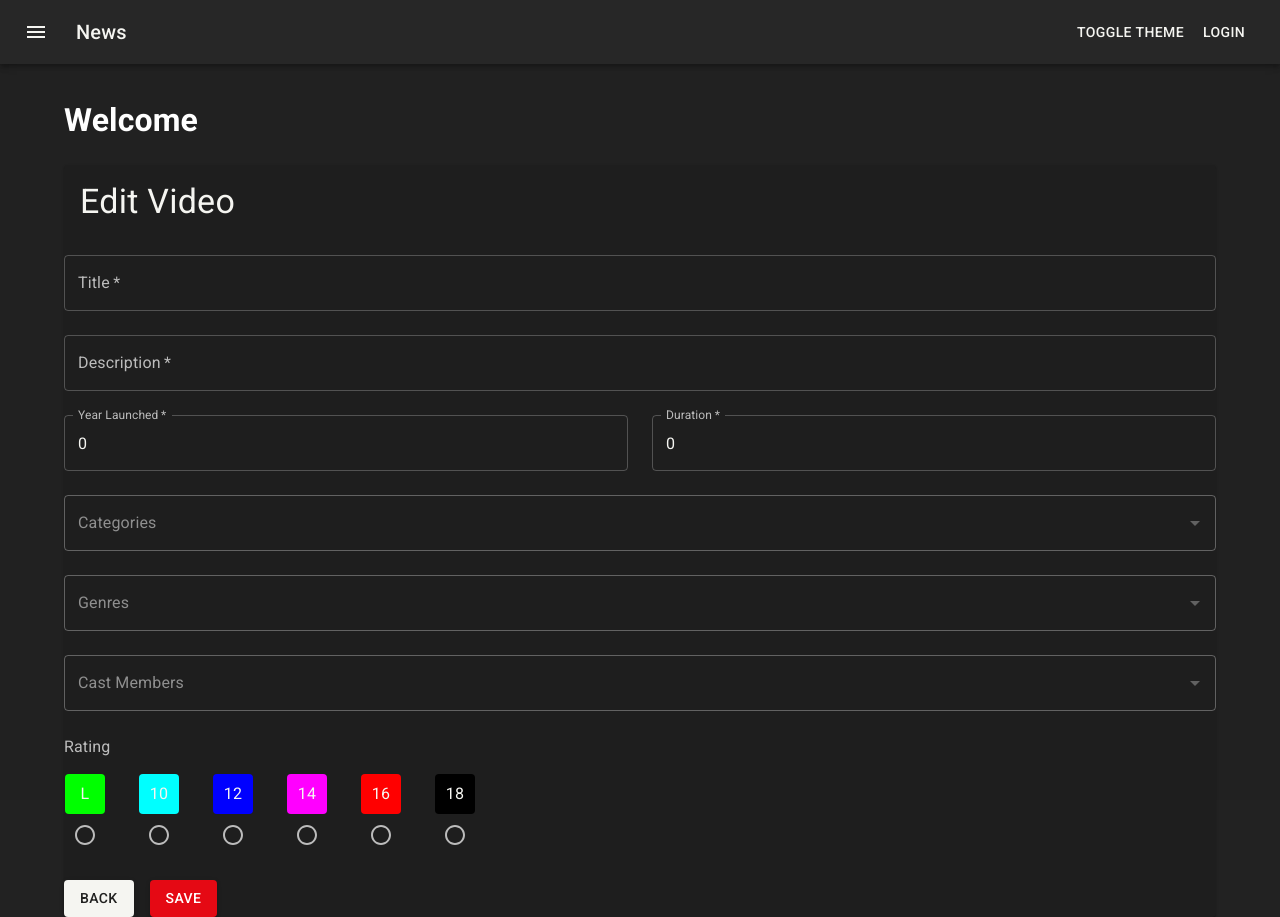
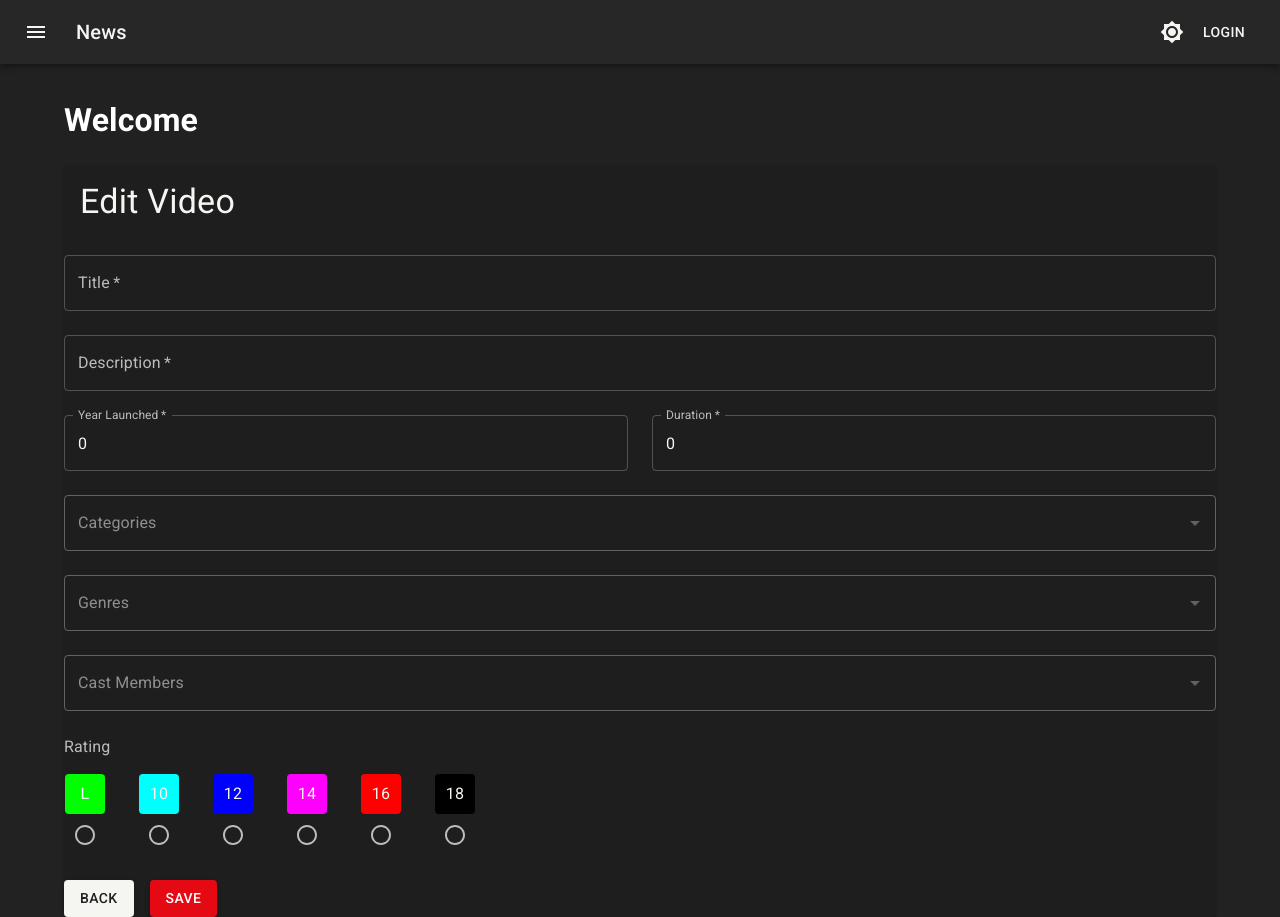
Before and after one commit to killertiger/fullcycle_codeflix, a React (Create React App) app: page /videos/edit/1 in a window 1280 px wide. Built offline with nearby package versions, Linux system fonts and the light colour scheme; no server answers.

Commit message:
feat: :sparkles: Improve theme toggle

```diff
--- a/src/App.tsx
+++ b/src/App.tsx
@@ -18,7 +18,7 @@ import { GenreList } from './features/genre/GenreList';
 import { VideosList } from './features/videos/VideosList';
 import { VideosCreate } from './features/videos/VideosCreate';
 import { VideosEdit } from './features/videos/VideosEdit';
-import { useState } from 'react';
+import { useState, useEffect } from 'react';
 
 export default function App() {
   const [theme, setTheme] = useState(darkTheme);
@@ -26,7 +26,15 @@ export default function App() {
   const toggleTheme = () => {
     const currentTheme = theme.palette.mode === "dark" ? lightTheme : darkTheme;
     setTheme(currentTheme);
+    localStorage.setItem("theme", currentTheme.palette.mode);
   }
+
+  useEffect(() => {
+    const currentTheme = localStorage.getItem("theme");
+    if(currentTheme) {
+      setTheme(theme.palette.mode === "dark" ? lightTheme : darkTheme);
+    }
+  }, []);
 
   return (
     <ThemeProvider theme={theme}>
@@ -42,7 +50,7 @@ export default function App() {
           height: '100vh',
           backgroundColor: (theme) => theme.palette.grey[900],
         }}>
-          <Header toggleTheme={toggleTheme} />
+          <Header toggleTheme={toggleTheme} theme={theme.palette.mode}/>
           <Layout>
             <h1>Welcome</h1>
             <Routes>
--- a/src/components/Header.tsx
+++ b/src/components/Header.tsx
@@ -1,8 +1,16 @@
 import React from 'react';
 import { AppBar, Box, Button, IconButton, Toolbar, Typography } from '@mui/material';
 import MenuIcon from '@mui/icons-material/Menu';
+import Brightness4Icon from '@mui/icons-material/Brightness4';
+import Brightness7Icon from '@mui/icons-material/Brightness7';
 
-export function Header({ toggleTheme }: { toggleTheme: () => void }) {
+export function Header({
+    toggleTheme,
+    theme
+}: {
+    toggleTheme: () => void,
+    theme: string
+}) {
     return (
         <Box sx={{ flexGrow: 1 }}>
             <AppBar position="static">
@@ -19,13 +27,10 @@ export function Header({ toggleTheme }: { toggleTheme: () => void }) {
                     <Typography variant="h6" component="div" sx={{ flexGrow: 1 }}>
                         News
                     </Typography>
-                    <Button
-                        color="inherit"
-                        onClick={toggleTheme}
-                    >
-                        Toggle theme
-                    </Button>
 
+                    <IconButton sx={{ ml: 1 }} onClick={toggleTheme} color="inherit">
+                        {theme === 'dark' ? <Brightness7Icon /> : <Brightness4Icon />}
+                    </IconButton>
                     <Button color="inherit">Login</Button>
                 </Toolbar>
             </AppBar>
```
Also changed, not shown: 1 other file (tests, documents, lock files or other folders).
